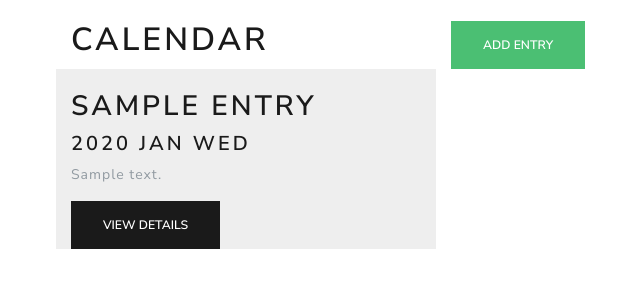
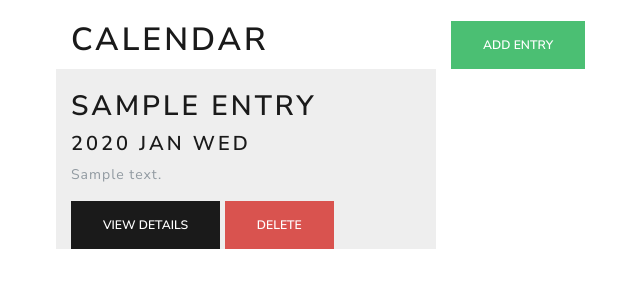
Before and after one commit to werewolf-65/Django_Calendar, a Django app: template calendarproject/myapp/templates/myapp/index.html in a window 1280 px wide. Shown: the top 300 px of the page, without its empty margins (14-654 px from the left). Run offline with Django 3.2, Linux system fonts and the light colour scheme; the template is opened without the code that fills it: most values are stand-ins (such as "Sample title", 1, 10 or a date in 2020); some libraries are stand-ins or nearby versions.

Commit message:
Added the Javascript for Delete Button

```diff
--- a/calendarproject/calendarproject/urls.py
+++ b/calendarproject/calendarproject/urls.py
@@ -22,5 +22,7 @@ urlpatterns = [
     path('entry/<int:pk>',views.details,name="details"),
     path('admin/', admin.site.urls),
     #for Add
-    path('entry/add',views.add,name="add")
+    path('entry/add',views.add,name="add"),
+    #for delete
+    path('entry/delete/<int:pk>',views.delete,name="delete")
 ]
--- /dev/null
+++ b/calendarproject/myapp/static/myapp/js/calendar.js
@@ -0,0 +1,13 @@
+function deleteCalendarEntry(entry){
+  var $entry=$(entry)
+  $entry.parent().remove()
+  var id=$entry.data('id')
+
+  $.ajax({
+    url:'entry/delete/'+id,
+    method:'DELETE',
+    beforeSend:function(xhr){
+      xhr.setRequestHeader('X-CSRFToken',csrf_token)
+    }
+  })
+}
--- a/calendarproject/myapp/templates/myapp/_calendar_entry.html
+++ b/calendarproject/myapp/templates/myapp/_calendar_entry.html
@@ -7,4 +7,5 @@
     {{entry.description | truncatechars:50 }}
   </p>
   <button onclick="window.location='{% url 'details' pk=entry.id %}'" class="btn btn-primary">View Details </button>
+  <button onclick="deleteCalendarEntry(this)" class="btn btn-danger" data-id="{{entry.id}}">Delete</button>
 </div>
--- a/calendarproject/myapp/templates/myapp/base.html
+++ b/calendarproject/myapp/templates/myapp/base.html
@@ -13,5 +13,10 @@
   {% block content %}
 
   {% endblock %}
+  <script src="{% static 'myapp/js/calendar.js' %}"></script>
+  <script src="https://ajax.googleapis.com/ajax/libs/jquery/3.3.1/jquery.min.js"></script>
+  <script>
+  var csrf_token='{{csrf_token}}'
+  </script>
 </body>
 </html>
--- a/calendarproject/myapp/views.py
+++ b/calendarproject/myapp/views.py
@@ -27,3 +27,8 @@ def add(request):
     else:
         form=EntryForm()
     return render(request,'myapp/form.html',{'form':form})
+def delete(request,pk):
+    if request.method=='DELETE':
+        entry=get_object_or_404(Entry,pk=pk)
+        entry.delete()
+    return HttpResponseRedirect('/')
```
Also changed, not shown: calendarproject/db.sqlite3.
